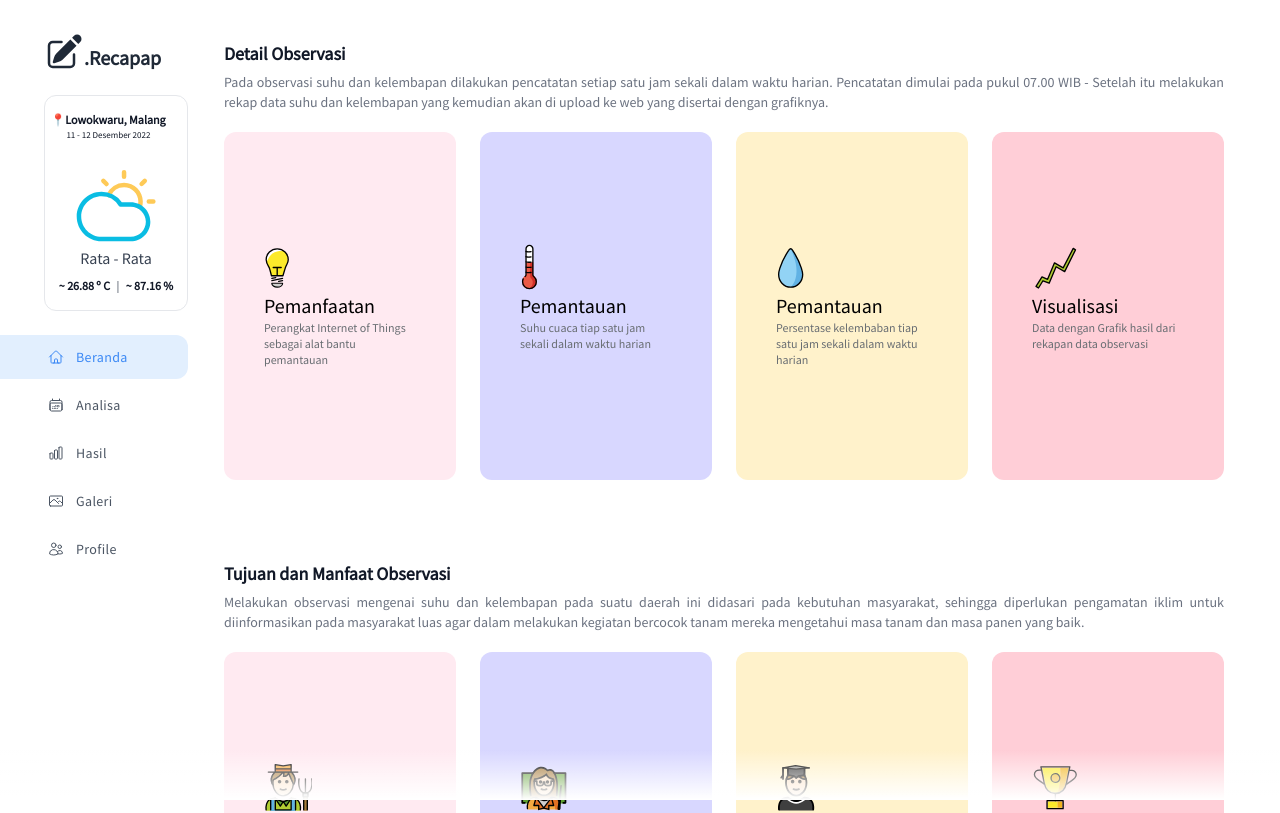
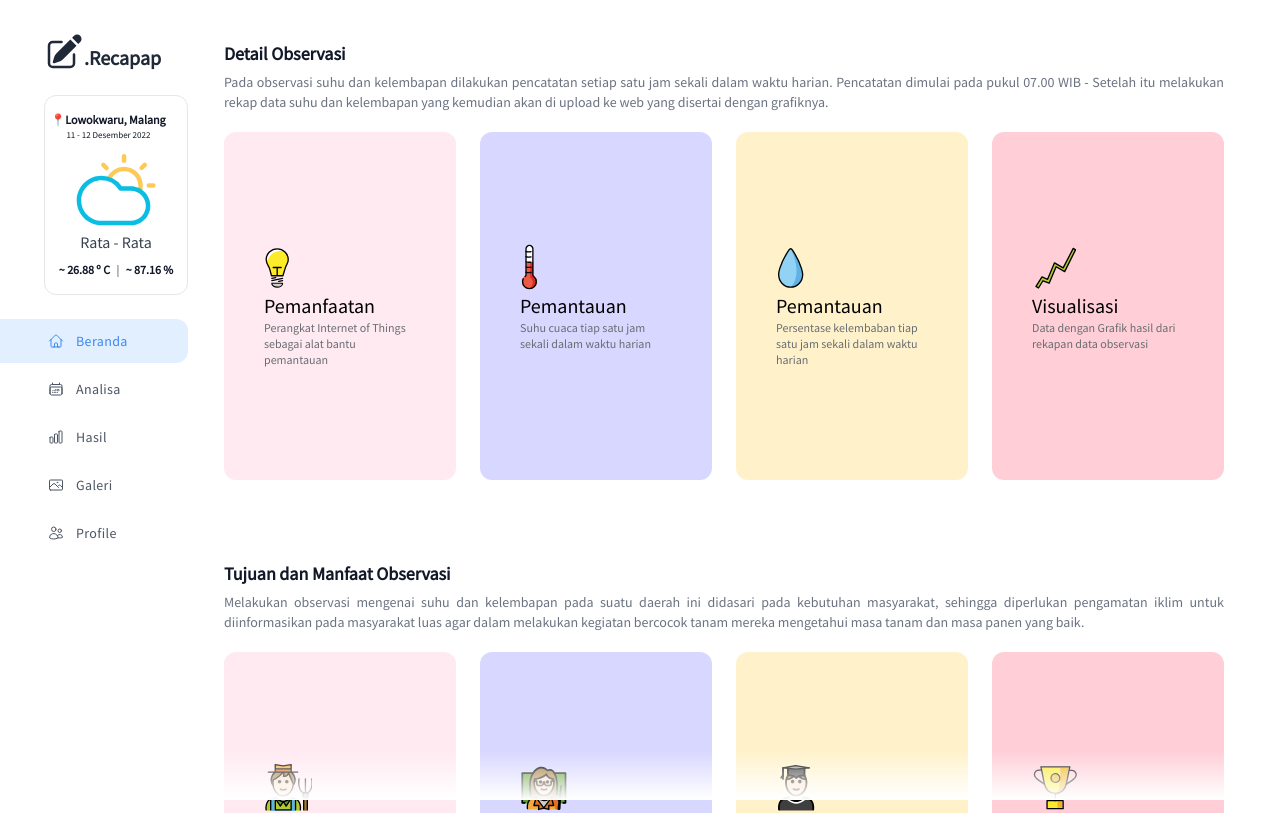
Before and after one commit to rasvanjaya21/iot-recap, a Next.js app: page / in a window 1280 px wide. Shown: the top 813 px of the page. Built offline with nearby package versions, Linux system fonts and the light colour scheme.

Commit message:
pixelized

```diff
--- a/components/sidebar/weather.js
+++ b/components/sidebar/weather.js
@@ -3,7 +3,7 @@ export default function WeatherCard(){
 			<div className="ml-11 w-36 border b-gray-400 rounded-xl flex flex-col justify-center items-center text-center p-2 bg-white">
 				<div className="text-md font-bold flex flex-col text-gray-900 mt-2">
 					<span className="text-xs text-left -ml-4">📍Lowokwaru, Malang</span>
-					<span className="font-light text-left pb-6 text-[9px]">
+					<span className="font-light text-left pb-2 text-[9px]">
 						11 - 12 Desember 2022
 					</span>
 				</div>
```
